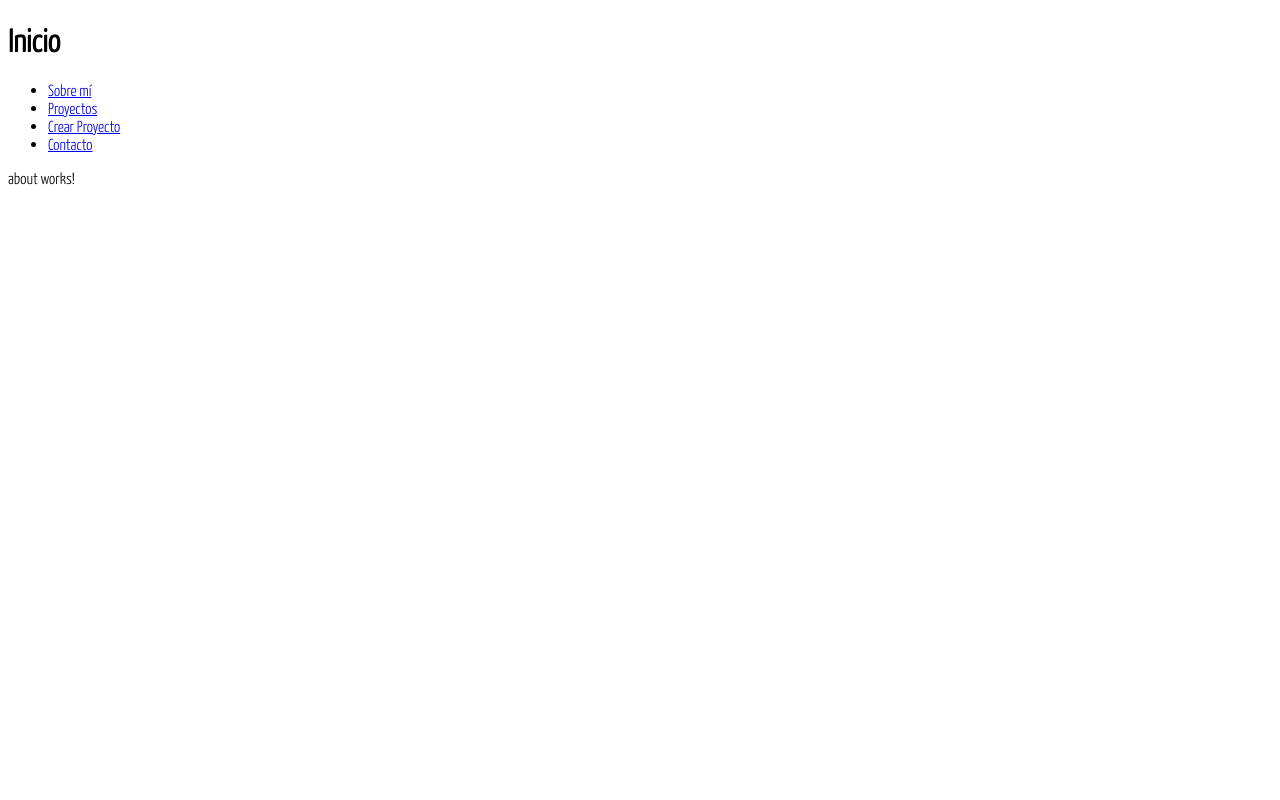
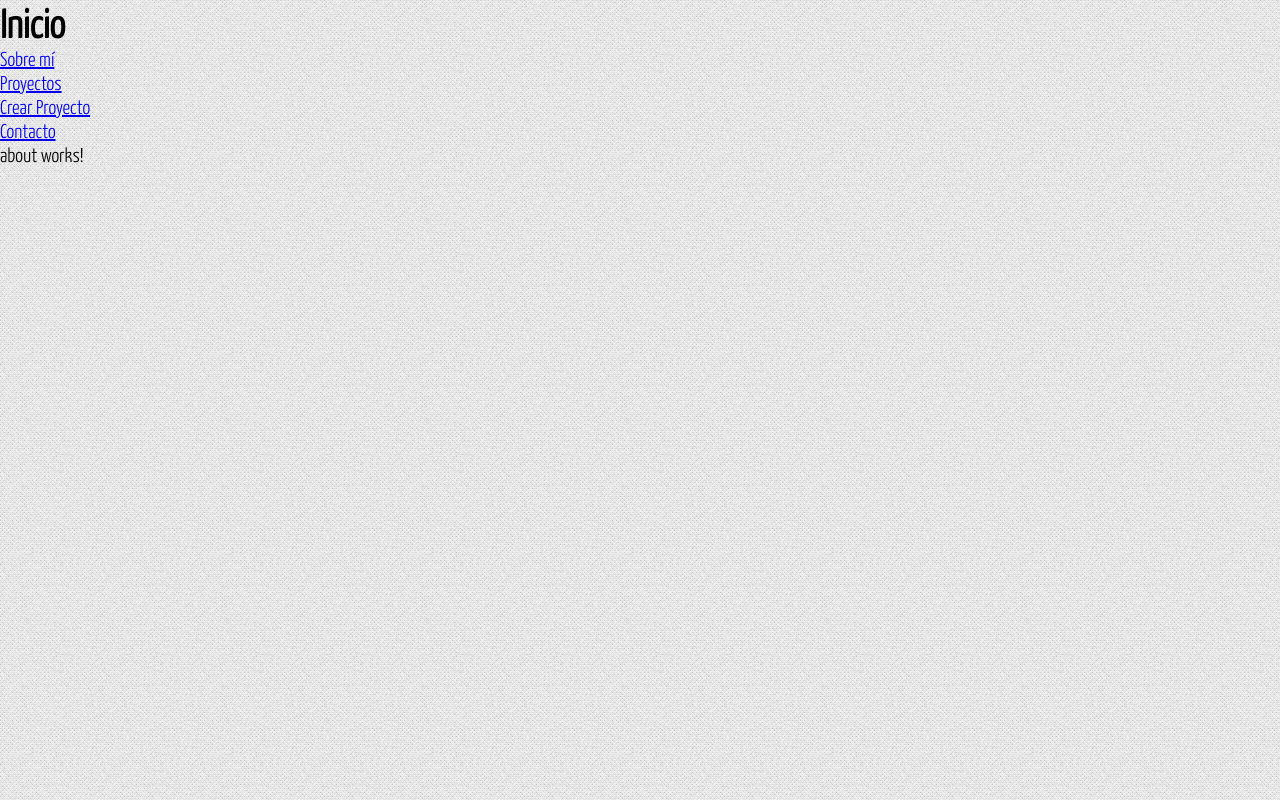
Before and after one commit to jcg678/mean-stack-example, an Angular app: page / in a window 1280 px wide. Built offline with nearby package versions, Linux system fonts and the light colour scheme.

Commit message:
estilos generales

```diff
--- a/src/assets/css/styles.css
+++ b/src/assets/css/styles.css
@@ -1,3 +1,5 @@
+/** custom fonts**/
+
 @font-face{
 	font-family: "yanone";
 	src: url("fonts/yanone.ttf");
@@ -14,6 +16,16 @@
 	src: url("fonts/titilium.ttf");
 }
 
+/** Generales**/
+
+*{
+	margin:0px;
+	padding: 0px;
+}
+
 body {
 	font-family: "yanone", Arial, Helvetica;
+	font-size: 20px;
+	background: url("../img/pattern.png");
+	position: fixed;
 }
```
